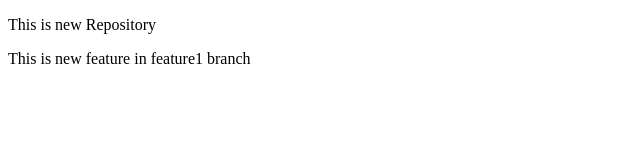
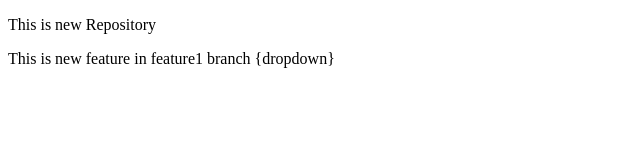
Before and after one commit to Kalyani-deo/localRepo, a plain HTML site: page index.html in a window 1280 px wide. Shown: the full height of the page, 0-640 px from the left. Drawn offline with Linux system fonts and the light colour scheme.

```diff
--- a/index.html
+++ b/index.html
@@ -6,6 +6,6 @@
 </head>
 <body>
 <p> This is new Repository</p>
-<p>This is new feature in feature1 branch</p>
+<p>This is new feature in feature1 branch {dropdown}</p>
 </body>
 </html>
```
